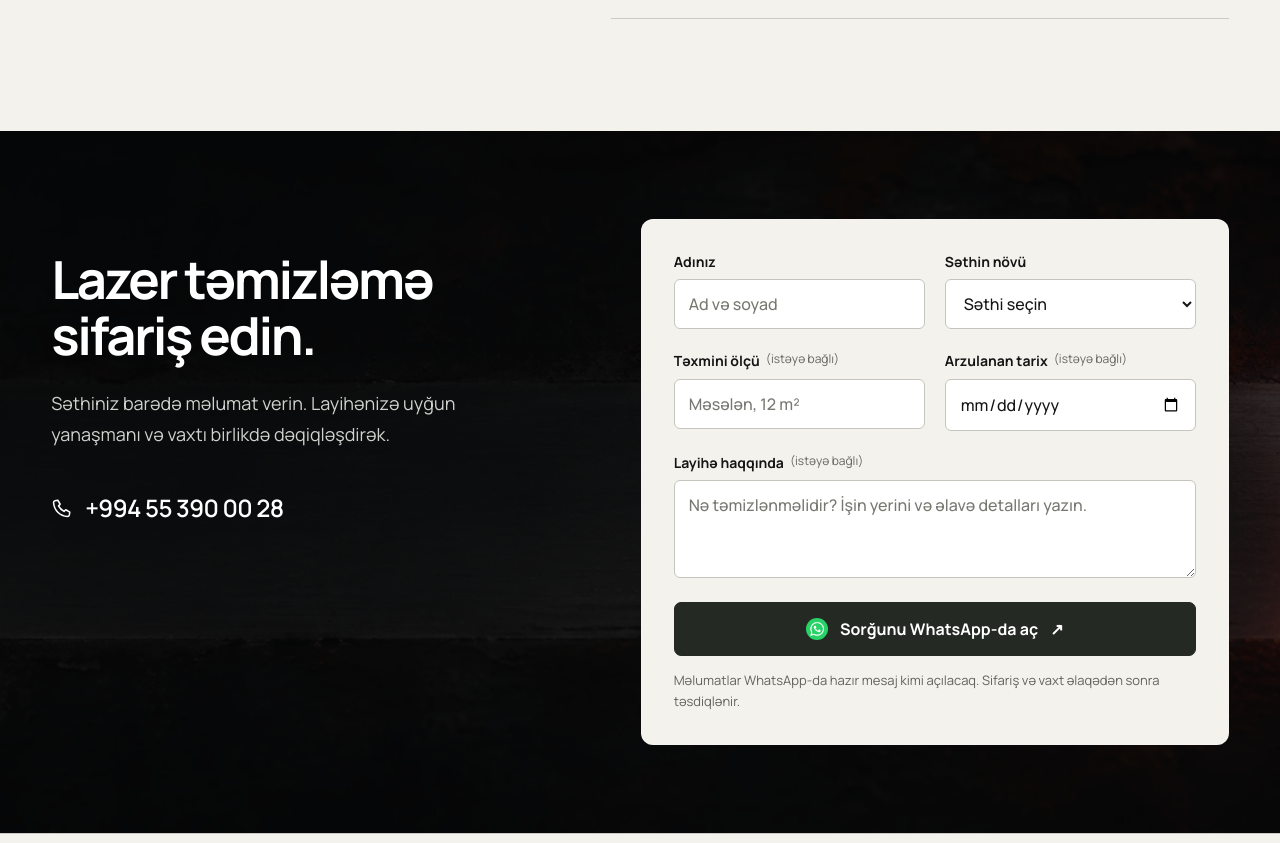
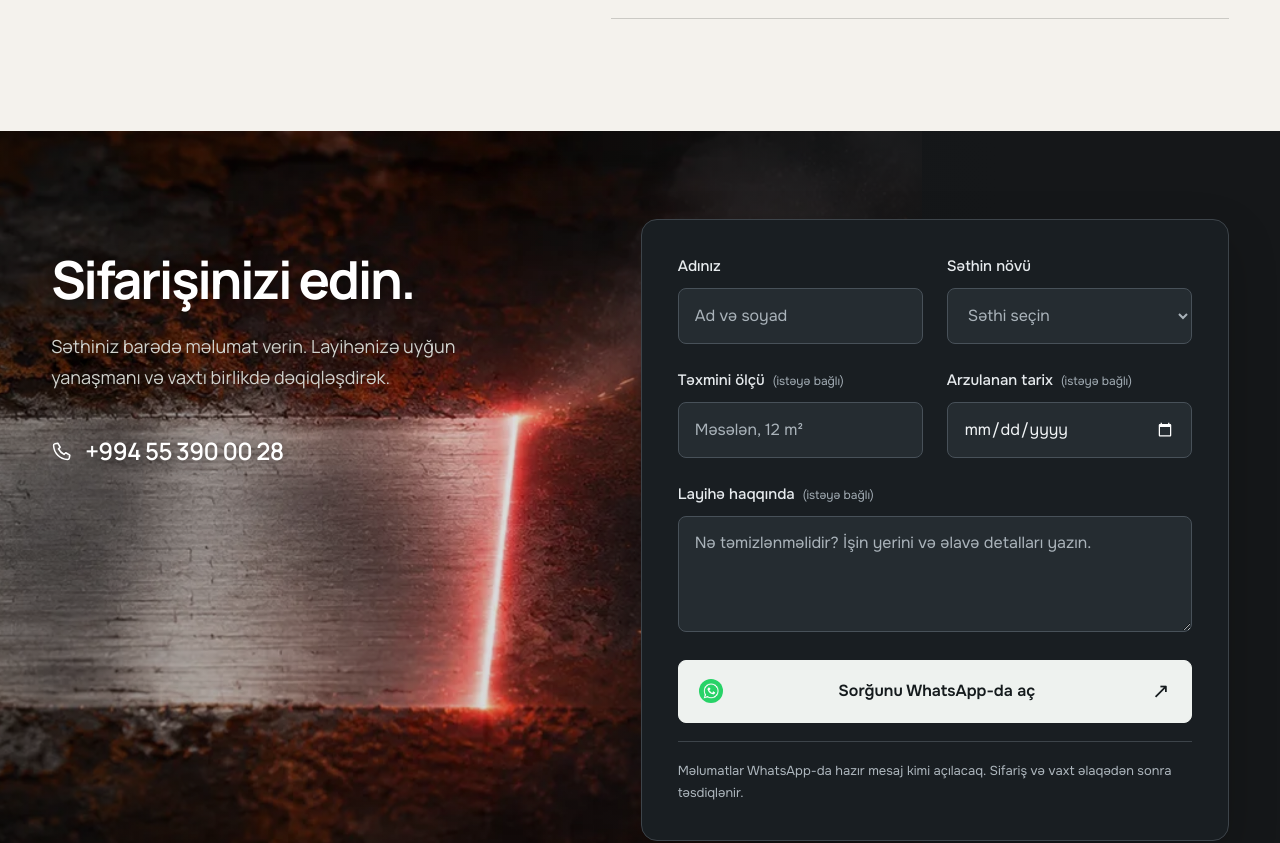
Before and after one commit to Kvseis/LaserX-Website, a Next.js app: page / in a window 1280 px wide. Shown: the part 8540-9383 px from the top of the page. Built offline with nearby package versions, Linux system fonts and the light colour scheme.

Commit message:
Homepage booking form design update

```diff
--- a/src/components/BookingForm.tsx
+++ b/src/components/BookingForm.tsx
@@ -1,10 +1,13 @@
 'use client';
 
 import type { FormEvent } from 'react';
+import { Onest } from 'next/font/google';
 import type { SiteCopy } from '@/lib/messages/az';
 import { whatsapp } from '@/lib/contact';
 import WhatsAppLogo from './WhatsAppLogo';
 import styles from './ContactBanner.module.css';
+
+const onest = Onest({ subsets: ['latin', 'latin-ext', 'cyrillic'], display: 'swap' });
 
 export default function BookingForm({ copy }: { copy: SiteCopy['booking'] }) {
   function submitRequest(event: FormEvent<HTMLFormElement>) {
@@ -15,15 +18,15 @@ export default function BookingForm({ copy }: { copy: SiteCopy['booking'] }) {
     window.location.assign(`${whatsapp}?text=${encodeURIComponent(message)}`);
   }
 
-  return <form className={styles.form} onSubmit={submitRequest} aria-label={copy.title}>
+  return <form className={`${styles.form} ${onest.className}`} onSubmit={submitRequest} aria-label={copy.title}>
     <div className={styles.fields}>
-      <label>{copy.name}<input name="name" autoComplete="name" required maxLength={100} placeholder={copy.namePlaceholder} /></label>
-      <label>{copy.surface}<select name="surface" required defaultValue=""><option value="" disabled>{copy.chooseSurface}</option>{copy.surfaces.map((surface) => <option key={surface}>{surface}</option>)}</select></label>
-      <label>{copy.area}<span className={styles.optional}>{copy.optional}</span><input name="area" maxLength={80} placeholder={copy.areaPlaceholder} /></label>
-      <label>{copy.date}<span className={styles.optional}>{copy.optional}</span><input name="date" type="date" /></label>
-      <label className={styles.full}>{copy.notes}<span className={styles.optional}>{copy.optional}</span><textarea name="notes" rows={3} maxLength={1500} placeholder={copy.notesPlaceholder} /></label>
+      <label><span className={styles.label}>{copy.name}</span><input name="name" autoComplete="name" required maxLength={100} placeholder={copy.namePlaceholder} /></label>
+      <label><span className={styles.label}>{copy.surface}</span><select name="surface" required defaultValue=""><option value="" disabled>{copy.chooseSurface}</option>{copy.surfaces.map((surface) => <option key={surface}>{surface}</option>)}</select></label>
+      <label><span className={styles.label}>{copy.area}<span className={styles.optional}>{copy.optional}</span></span><input name="area" maxLength={80} placeholder={copy.areaPlaceholder} /></label>
+      <label><span className={styles.label}>{copy.date}<span className={styles.optional}>{copy.optional}</span></span><input name="date" type="date" /></label>
+      <label className={styles.full}><span className={styles.label}>{copy.notes}<span className={styles.optional}>{copy.optional}</span></span><textarea name="notes" rows={3} maxLength={1500} placeholder={copy.notesPlaceholder} /></label>
     </div>
-    <button className={styles.submit} type="submit"><WhatsAppLogo />{copy.submit}<span aria-hidden="true">↗</span></button>
+    <button className={styles.submit} type="submit"><WhatsAppLogo /><span>{copy.submit}</span><span aria-hidden="true">↗</span></button>
     <p className={styles.notice}>{copy.notice}</p>
   </form>;
 }
--- a/src/components/ContactBanner.module.css
+++ b/src/components/ContactBanner.module.css
@@ -1,27 +1,37 @@
 .banner { position: relative; isolation: isolate; padding: 88px 4vw; margin: 0; overflow: hidden; color: #fff; background: #151719; }
-.image { z-index: -2; object-fit: cover; object-position: center; }
-.shade { position: absolute; z-index: -1; inset: 0; background: rgba(5, 7, 8, .83); }
+.media { position: absolute; z-index: -2; inset: 0 28% 0 0; }
+.image { object-fit: cover; object-position: right center; }
+.shade { position: absolute; z-index: -1; inset: 0; background: linear-gradient(90deg, rgba(5,7,8,.42), rgba(5,7,8,.12) 42%, #151719 78%); }
 .layout { max-width: 1440px; margin-inline: auto; display: grid; grid-template-columns: minmax(0, .85fr) minmax(0, 1fr); align-items: start; gap: clamp(40px, 7vw, 110px); }
 .content { padding-top: 32px; }
+.content h2, .content > p, .call { text-shadow: 0 2px 16px #0009; }
 .content h2 { max-width: 540px; margin: 0; font-size: clamp(38px, 4.1vw, 62px); font-weight: 650; line-height: 1.08; letter-spacing: -.045em; text-wrap: balance; }
 .content > p { max-width: 440px; margin: 24px 0 32px; color: #d0d2cd; font-size: 18px; line-height: 1.7; }
 .call { display: inline-flex; align-items: center; gap: 12px; padding-block: 10px; color: #fff; font-size: clamp(18px, 2vw, 24px); font-weight: 600; letter-spacing: -.025em; }
 .call:hover { text-decoration: underline; text-underline-offset: 6px; }
 .call svg { width: 22px; height: 22px; fill: none; stroke: currentColor; stroke-width: 1.7; stroke-linecap: round; stroke-linejoin: round; }
-.form { min-width: 0; margin: 0; padding: 32px; border: 1px solid #ffffff26; border-radius: 12px; color: var(--ink); background: var(--paper); }
-.fields { display: grid; grid-template-columns: repeat(2, minmax(0, 1fr)); gap: 22px 20px; }
-.fields label { min-width: 0; display: flex; flex-wrap: wrap; align-content: start; gap: 8px 6px; font-size: 14px; font-weight: 650; line-height: 1.4; }
-.optional { color: #666761; font-size: 12px; font-weight: 400; }
+.form { color-scheme: dark; min-width: 0; margin: 0; padding: 36px; border: 1px solid #3d444a; border-radius: 16px; color: #f1f4f6; background: #191e22; box-shadow: 0 20px 50px #0003; -webkit-font-smoothing: antialiased; }
+.fields { display: grid; grid-template-columns: repeat(2, minmax(0, 1fr)); align-items: end; gap: 26px 24px; }
+.fields label { min-width: 0; display: flex; flex-direction: column; gap: 10px; font-size: 15px; font-weight: 500; line-height: 1.4; }
+.label { display: flex; flex-wrap: wrap; align-items: baseline; gap: 4px 8px; min-height: 22px; color: #e7ebee; }
+.optional { color: #a3adb5; font-size: 12px; font-weight: 400; }
 .full { grid-column: 1 / -1; }
-.fields input, .fields select, .fields textarea { width: 100%; min-width: 0; min-height: 50px; padding: 12px 14px; border: 1px solid #c5c5be; border-radius: 6px; color: #151515; background: #fff; font: inherit; font-size: 16px; font-weight: 450; line-height: 1.5; }
-.fields textarea { resize: vertical; }
-.fields input::placeholder, .fields textarea::placeholder { color: #777971; opacity: 1; }
-.submit { width: 100%; min-height: 54px; margin-top: 24px; padding: 14px 18px; display: flex; align-items: center; justify-content: center; gap: 12px; cursor: pointer; border: 1px solid #252923; border-radius: 7px; color: #fff; background: #252923; font: inherit; font-size: 16px; font-weight: 650; transition: background 180ms ease, transform 180ms ease; }
-.submit:hover { background: #3b4238; transform: translateY(-2px); }
+.fields input, .fields select, .fields textarea { width: 100%; min-width: 0; min-height: 56px; padding: 14px 16px; border: 1px solid #485159; border-radius: 8px; color: #f1f4f6; background: #252c31; font: inherit; font-size: 16px; font-weight: 400; line-height: 1.5; transition: border-color 180ms ease, background 180ms ease; }
+.fields input:hover, .fields select:hover, .fields textarea:hover { border-color: #788590; }
+.fields input:focus-visible, .fields select:focus-visible, .fields textarea:focus-visible { outline: 2px solid #ef655c; outline-offset: 3px; border-color: #ef655c; background: #293238; }
+.fields textarea { min-height: 116px; resize: vertical; }
+.fields input::placeholder, .fields textarea::placeholder { color: #aab3ba; opacity: 1; }
+.fields select:has(option:checked[value=""]) { color: #aab3ba; }
+.fields option { color: #f1f4f6; background: #252c31; }
+.submit { width: 100%; min-height: 58px; margin-top: 28px; padding: 16px 20px; display: grid; grid-template-columns: 24px 1fr 20px; align-items: center; gap: 12px; cursor: pointer; border: 1px solid #eef2ef; border-radius: 8px; color: #151b1d; background: #eef2ef; font: inherit; font-size: 16px; font-weight: 600; line-height: 1.4; transition: background 180ms ease, transform 180ms ease; }
+.submit:hover { background: #fff; transform: translateY(-2px); }
 .submit:active { transform: translateY(0); }
-.submit :global(.whatsapp-logo) { width: 22px; height: 22px; }
-.notice { margin: 14px 0 0; color: #62635c; font-size: 13px; line-height: 1.6; }
+.submit :global(.whatsapp-logo) { width: 24px; height: 24px; border-radius: 50%; }
+.submit > span:last-child { font-size: 21px; font-weight: 400; }
+.notice { margin: 18px 0 0; padding-top: 18px; border-top: 1px solid #3d444a; color: #adb6bd; font-size: 13px; font-weight: 400; line-height: 1.7; }
 @media (max-width: 900px) {
+  .media { inset: 0 0 auto; height: 480px; }
+  .shade { background: linear-gradient(180deg, rgba(5,7,8,.32), rgba(5,7,8,.35) 260px, #151719 480px); }
   .banner { padding-block: 64px; }
   .layout { grid-template-columns: 1fr; gap: 32px; }
   .content { padding: 0; }
@@ -31,10 +41,11 @@
 @media (max-width: 500px) {
   .banner { padding: 52px 4vw; }
   .content h2 { font-size: 38px; }
-  .form { padding: 24px 20px; }
-  .fields { grid-template-columns: 1fr; gap: 20px; }
+  .form { padding: 28px 22px; border-radius: 12px; }
+  .fields { grid-template-columns: 1fr; gap: 24px; }
   .submit { font-size: 15px; padding-inline: 12px; }
 }
 @media (prefers-reduced-motion: reduce) {
   .submit, .submit:hover, .submit:active { transition: none; transform: none; }
+  .fields input, .fields select, .fields textarea { transition: none; }
 }
--- a/src/components/ContactBanner.tsx
+++ b/src/components/ContactBanner.tsx
@@ -10,7 +10,7 @@ const manrope = Manrope({ subsets: ['latin', 'latin-ext', 'cyrillic'], display:
 
 export default function ContactBanner({ copy }: { copy: SiteCopy }) {
   return <section id="sifaris" className={`${styles.banner} ${manrope.className}`} aria-labelledby="booking-title">
-    <Image className={styles.image} src="/images/technology-cta.webp" fill sizes="100vw" alt={copy.technology.contactAlt} />
+    <div className={styles.media}><Image className={styles.image} src="/images/technology-cta.webp" fill sizes="(max-width: 900px) 100vw, 72vw" alt={copy.technology.contactAlt} /></div>
     <div className={styles.shade} />
     <div className={styles.layout}>
       <div className={styles.content}>
--- a/src/lib/messages/az.ts
+++ b/src/lib/messages/az.ts
@@ -48,7 +48,7 @@ const az = {
     ]
   },
   booking: {
-    "title": "Lazer təmizləmə sifariş edin.",
+    "title": "Sifarişinizi edin.",
     "intro": "Səthiniz barədə məlumat verin. Layihənizə uyğun yanaşmanı və vaxtı birlikdə dəqiqləşdirək.",
     "name": "Adınız",
     "namePlaceholder": "Ad və soyad",
--- a/src/lib/messages/en.ts
+++ b/src/lib/messages/en.ts
@@ -50,7 +50,7 @@ const en: SiteCopy = {
     ]
   },
   booking: {
-    "title": "Book your laser cleaning.",
+    "title": "Place your request.",
     "intro": "Tell us about your surface. We will discuss the right approach and timing for your project.",
     "name": "Your name",
     "namePlaceholder": "Full name",
--- a/src/lib/messages/ru.ts
+++ b/src/lib/messages/ru.ts
@@ -50,7 +50,7 @@ const ru: SiteCopy = {
     ]
   },
   booking: {
-    "title": "Закажите лазерную очистку.",
+    "title": "Оформите заявку.",
     "intro": "Расскажите о вашей поверхности. Вместе уточним подход к очистке и удобное время.",
     "name": "Ваше имя",
     "namePlaceholder": "Имя и фамилия",
--- a/src/lib/messages/tr.ts
+++ b/src/lib/messages/tr.ts
@@ -50,7 +50,7 @@ const tr: SiteCopy = {
     ]
   },
   booking: {
-    "title": "Lazer temizleme talep edin.",
+    "title": "Talebinizi iletin.",
     "intro": "Yüzeyiniz hakkında bilgi verin. Projenize uygun yaklaşımı ve zamanı birlikte belirleyelim.",
     "name": "Adınız",
     "namePlaceholder": "Ad ve soyad",
```
